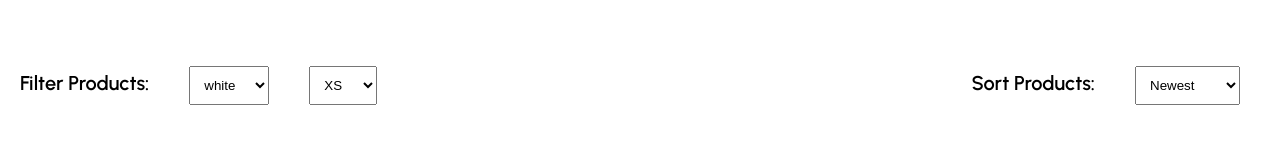
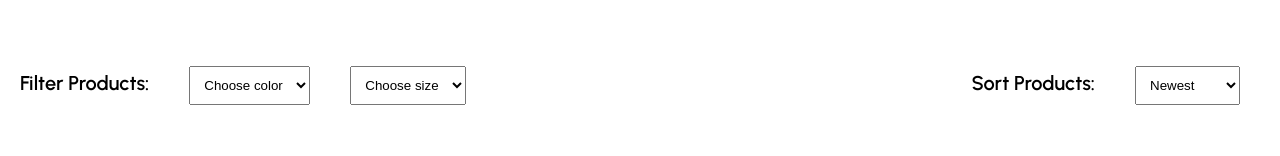
Before and after one commit to Roberto-1998/react-ecommerce, a React (Create React App) app: page /products/1 in a window 1280 px wide. Shown: the part 171-327 px from the top of the page. Built offline with nearby package versions, Linux system fonts and the light colour scheme.

Commit message:
[add] colors and sizes from products

```diff
--- a/src/data.js
+++ b/src/data.js
@@ -188,7 +188,7 @@ export const products = [
   {
     id: 5,
     img: "https://th.bing.com/th/id/R.4aa43def0bb4399044cd83d4a5fc6342?rik=InezImQtRxf0Xg&pid=ImgRaw&r=0",
-    size: ["M", "L"],
+    size: ["M", "L", "XS"],
     color: ["black"],
     cat: ["jacket"],
     title: "Black Jacket",
--- a/src/pages/Cart/Cart.jsx
+++ b/src/pages/Cart/Cart.jsx
@@ -28,11 +28,12 @@ import {
   TopButtom,
   Wrapper,
 } from "./Cart.styled";
-import { Paypal } from "../../components/PaypalButton";
 import { useSelector } from "react-redux";
+import { useNavigate } from "react-router-dom";
 
 const Cart = () => {
   const cart = useSelector((state) => state.cart);
+  const navigate = useNavigate();
 
   return (
     <Container>
@@ -40,7 +41,9 @@ const Cart = () => {
         <Wrapper>
           <Title>YOUR BAG</Title>
           <Top>
-            <TopButtom>CONTINUE SHOPPING</TopButtom>
+            <TopButtom onClick={() => navigate(-2)}>
+              CONTINUE SHOPPING
+            </TopButtom>
           </Top>
           <Bottom>
             <Info>
--- a/src/pages/ProductList/ProductList.jsx
+++ b/src/pages/ProductList/ProductList.jsx
@@ -1,5 +1,5 @@
 import React, { useState } from "react";
-import { filterProducts, sortProducts } from "../../data";
+import { sortProducts } from "../../data";
 import { useParams } from "react-router-dom";
 import { camelCategory } from "../../utils/camelCategory";
 import {
@@ -12,6 +12,8 @@ import {
   Title,
 } from "./ProductList.styled";
 import { Products } from "../../components/Products";
+import { getColors } from "../../utils/getColors";
+import { getSizes } from "../../utils/getSizes";
 
 const ProductList = () => {
   const { category } = useParams();
@@ -32,16 +34,20 @@ const ProductList = () => {
         <Filter>
           <FilterText>Filter Products:</FilterText>
           <Select name="color" onChange={handleFilters}>
-            <Option disabled>Color</Option>
-            {filterProducts.color.map((item) => (
+            <Option value={""} defaultChecked>
+              Choose color
+            </Option>
+            {getColors().map((item) => (
               <Option key={item} value={item}>
                 {item}
               </Option>
             ))}
           </Select>
           <Select name="size" onChange={handleFilters}>
-            <Option disabled>Size</Option>
-            {filterProducts.size.map((item) => (
+            <Option value={""} defaultChecked>
+              Choose size
+            </Option>
+            {getSizes().map((item) => (
               <Option key={item} value={item}>
                 {item}
               </Option>
--- /dev/null
+++ b/src/utils/getColors.js
@@ -0,0 +1,7 @@
+import { products } from "../data";
+
+export const getColors = () => {
+  let allColors = products.map((product) => product.color[0]);
+  let colors = [...new Set(allColors)];
+  return colors;
+};
--- /dev/null
+++ b/src/utils/getSizes.js
@@ -0,0 +1,16 @@
+import { products } from "../data";
+
+export const getSizes = () => {
+  let array = [];
+  let allSizes = products.map((product) => product.size);
+
+  console.log("All Sizes", allSizes);
+
+  for (let i = 0; i < allSizes.length; i++) {
+    array = [...array, ...allSizes[i]];
+  }
+
+  let sizes = [...new Set(array)];
+
+  return sizes;
+};
```
